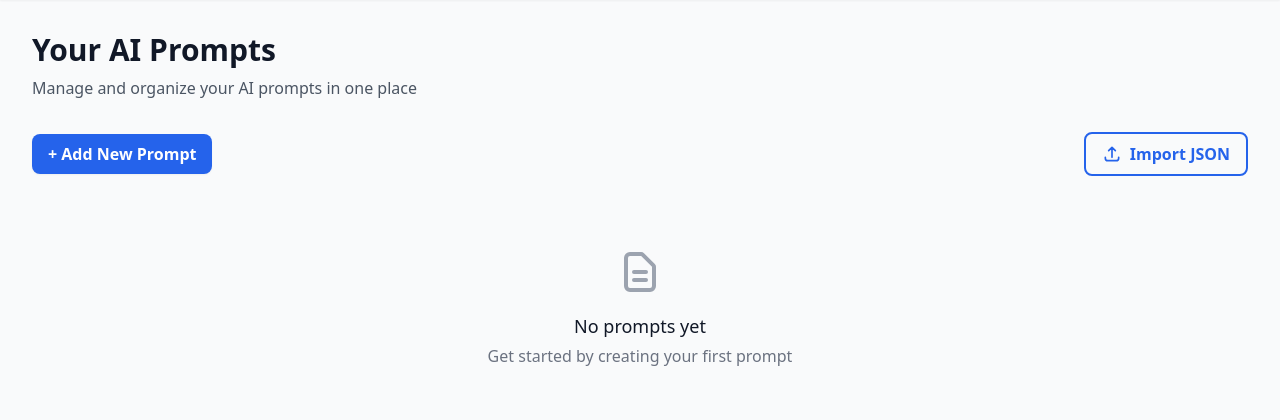
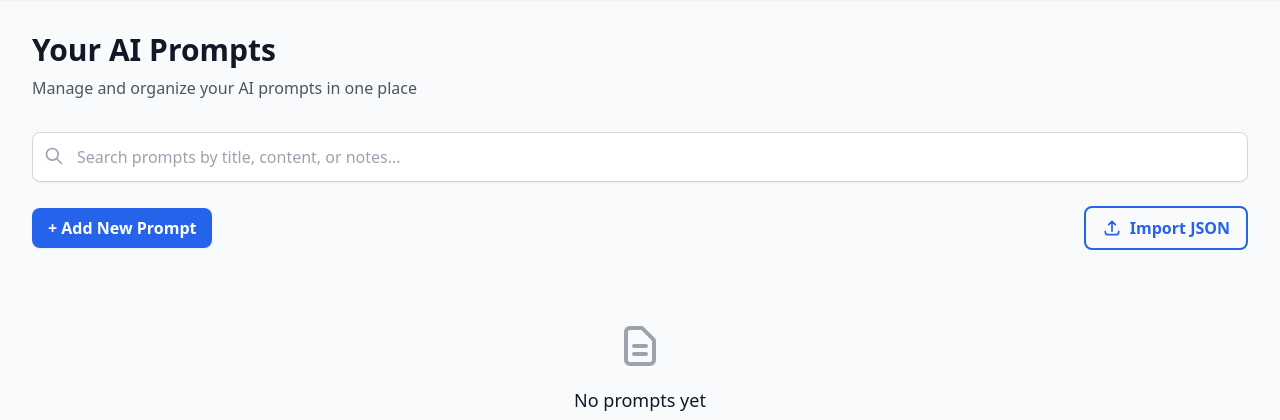
Before and after one commit to ivan-lyutskanov/prompt-library, a FastAPI app: page / in a window 1280 px wide. Shown: the part 65-485 px from the top of the page. Run offline with FastAPI, Linux system fonts and the light colour scheme; some libraries are stand-ins or nearby versions.

Commit message:
Add Search Functionality to Prompt Library

```diff
--- a/app/crud.py
+++ b/app/crud.py
@@ -4,9 +4,20 @@
 from app import models, schemas
 
 
-def get_prompts(db: Session) -> list[models.Prompt]:
-    """Get all prompts, ordered by updated_at descending."""
-    return db.query(models.Prompt).order_by(models.Prompt.updated_at.desc()).all()
+def get_prompts(db: Session, search_query: str | None = None) -> list[models.Prompt]:
+    """Get all prompts, ordered by updated_at descending. Optionally filter by search query."""
+    query = db.query(models.Prompt)
+
+    if search_query:
+        search_term = f"%{search_query}%"
+        # Search in prompt title, content, or notes content
+        query = query.outerjoin(models.Note).filter(
+            (models.Prompt.title.ilike(search_term)) |
+            (models.Prompt.content.ilike(search_term)) |
+            (models.Note.content.ilike(search_term))
+        ).distinct()
+
+    return query.order_by(models.Prompt.updated_at.desc()).all()
 
 
 def get_prompt(db: Session, prompt_id: int) -> models.Prompt | None:
--- a/app/main.py
+++ b/app/main.py
@@ -28,6 +28,21 @@ async def read_root(request: Request, db: Session = Depends(get_db)):
     prompts = crud.get_prompts(db)
     return templates.TemplateResponse(
         "index.html",
+        {"request": request, "prompts": prompts}
+    )
+
+
+@app.get("/search", response_class=HTMLResponse)
+async def search_prompts(
+    request: Request,
+    q: str = "",
+    db: Session = Depends(get_db)
+):
+    """Search prompts by title, content, or notes and return filtered list."""
+    search_query = q.strip() if q else None
+    prompts = crud.get_prompts(db, search_query=search_query)
+    return templates.TemplateResponse(
+        "components/prompt_list.html",
         {"request": request, "prompts": prompts}
     )
 
--- a/templates/index.html
+++ b/templates/index.html
@@ -115,6 +115,25 @@
         <p class="text-gray-600">Manage and organize your AI prompts in one place</p>
     </div>
 
+    <!-- Search Bar -->
+    <div class="mb-6">
+        <div class="relative">
+            <input
+                type="text"
+                name="q"
+                hx-get="/search"
+                hx-trigger="keyup changed delay:300ms, search"
+                hx-target="#prompts-list"
+                hx-swap="innerHTML"
+                placeholder="Search prompts by title, content, or notes..."
+                class="w-full px-4 py-3 pl-11 border border-gray-300 rounded-lg focus:outline-none focus:ring-2 focus:ring-blue-500 focus:border-transparent shadow-sm"
+            >
+            <svg class="absolute left-3 top-3.5 h-5 w-5 text-gray-400" fill="none" stroke="currentColor" viewBox="0 0 24 24">
+                <path stroke-linecap="round" stroke-linejoin="round" stroke-width="2" d="M21 21l-6-6m2-5a7 7 0 11-14 0 7 7 0 0114 0z"></path>
+            </svg>
+        </div>
+    </div>
+
     <!-- Add New Prompt and Import Buttons -->
     <div class="mb-6 flex justify-between items-center">
         <button
```
